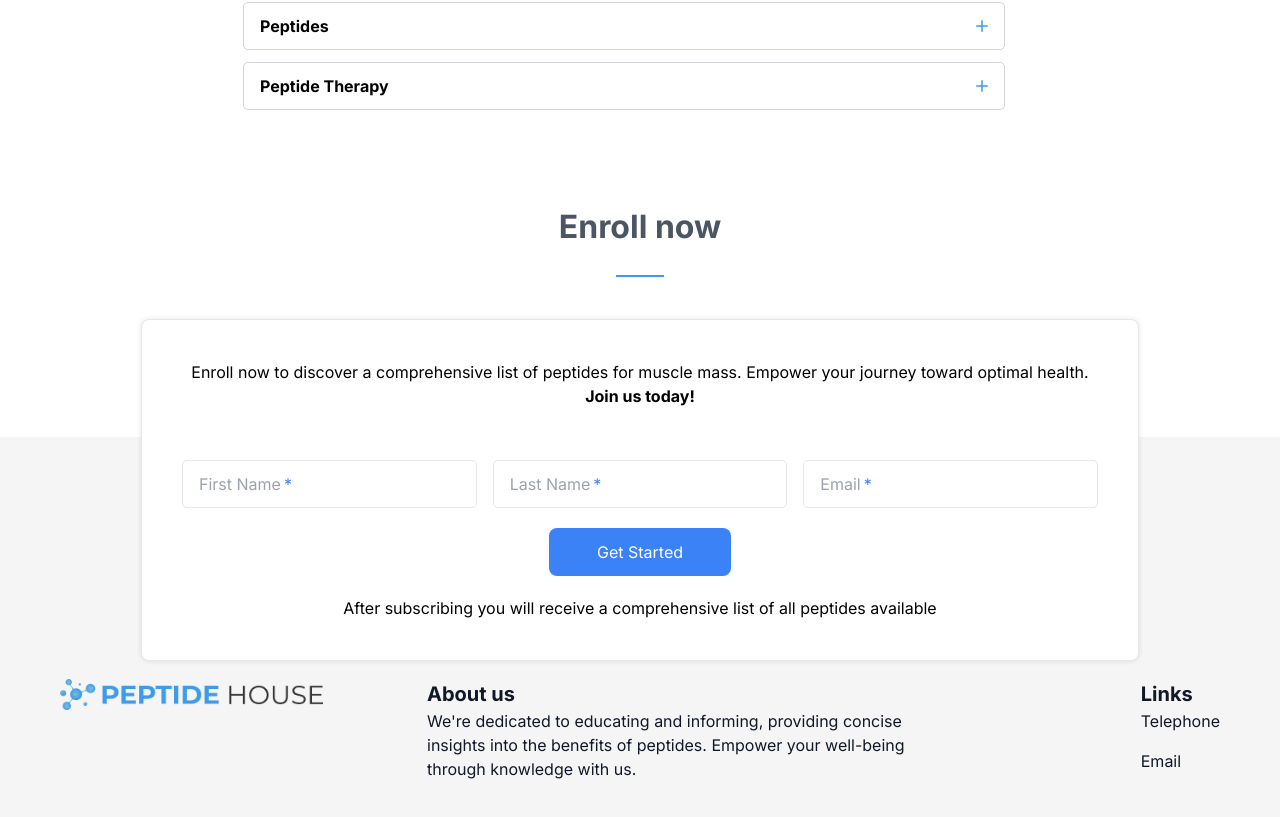
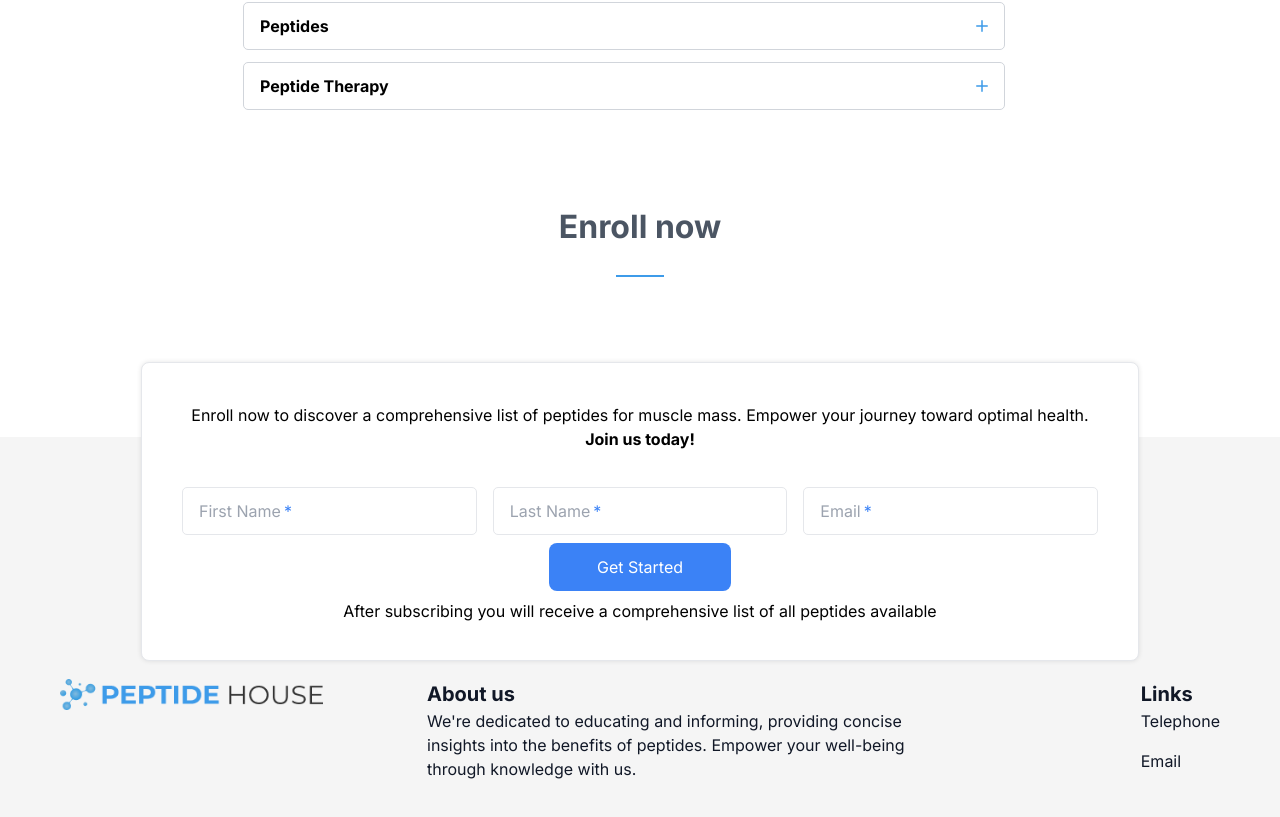
Before and after one commit to ana7766/peptide_house, a Next.js app in the folder peptides/: page / in a window 1280 px wide. Shown: the part 6031-6848 px from the top of the page. Built offline with nearby package versions, Linux system fonts and the light colour scheme.

Commit message:
small fix

```diff
--- a/peptides/src/app/components/enrollmentForm.tsx
+++ b/peptides/src/app/components/enrollmentForm.tsx
@@ -65,7 +65,7 @@ const EnrollmentFormSchema = z.object({
   <div className="text-center mb-5 text-base">
     Enroll now to discover a comprehensive list of peptides for muscle mass. Empower your journey toward optimal health. <span className="font-bold">Join us today!</span>
   </div>
-  <div className="flex flex-col lg:flex-row items-center justify-center w-full gap-[16px] pt-[32px] sm:flex-col">
+  <div className="flex flex-col lg:flex-row items-center justify-center w-full gap-[16px] pt-[16px] sm:flex-col">
     <div className="relative w-full sm:w-full md:w-1/3">
       <input
         type="text"
@@ -122,7 +122,7 @@ const EnrollmentFormSchema = z.object({
     </div>
   </div>
   {error && <div className="text-red-500 text-sm mb-2">{error}</div>}
-  <div className="flex justify-center mt-5">
+  <div className="flex justify-center mt-[8px]">
     <button
       className="bg-blue-500 text-white rounded-lg py-3 px-12"
       type="submit"
@@ -130,7 +130,7 @@ const EnrollmentFormSchema = z.object({
       Get Started
     </button>
   </div>
-  <div className="text-center mt-5 text-base">
+  <div className="text-center mt-[8px] text-base">
     After subscribing you will receive a comprehensive list of all peptides available
   </div>
 </form>
--- a/peptides/src/app/page.tsx
+++ b/peptides/src/app/page.tsx
@@ -405,7 +405,7 @@ export default function Home() {
       <div className="bg-neutral-100 p-7">
         <div className="mx-auto p-4 max-w-[1200px] min-h-[150px] w-full">
           <div className="relative max-w-[998px] w-full min-h-[150px] h-full mx-auto items-center">
-            <div className="lg:absolute bottom-n20 shadow-md shadow-enrollBox border rounded-lg text-black bg-white p-5 max-w-full">
+            <div className="lg:absolute bottom-n20 shadow-md shadow-enrollBox border rounded-lg text-black bg-white p-5 max-w-full lg:h-[299px] h-auto">
               <EnrollmentForm />
             </div>
           </div>
```
